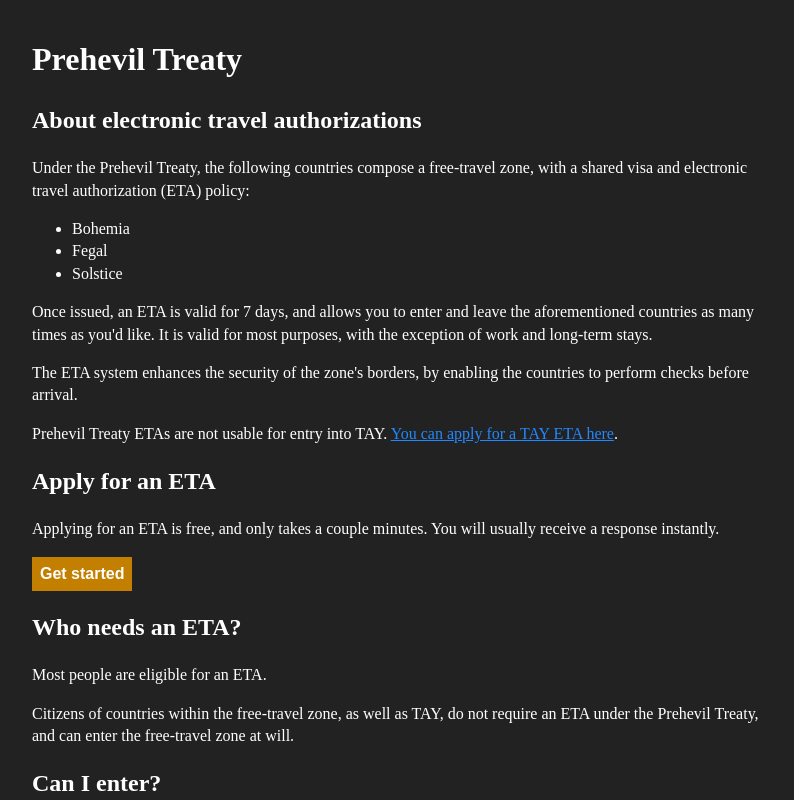
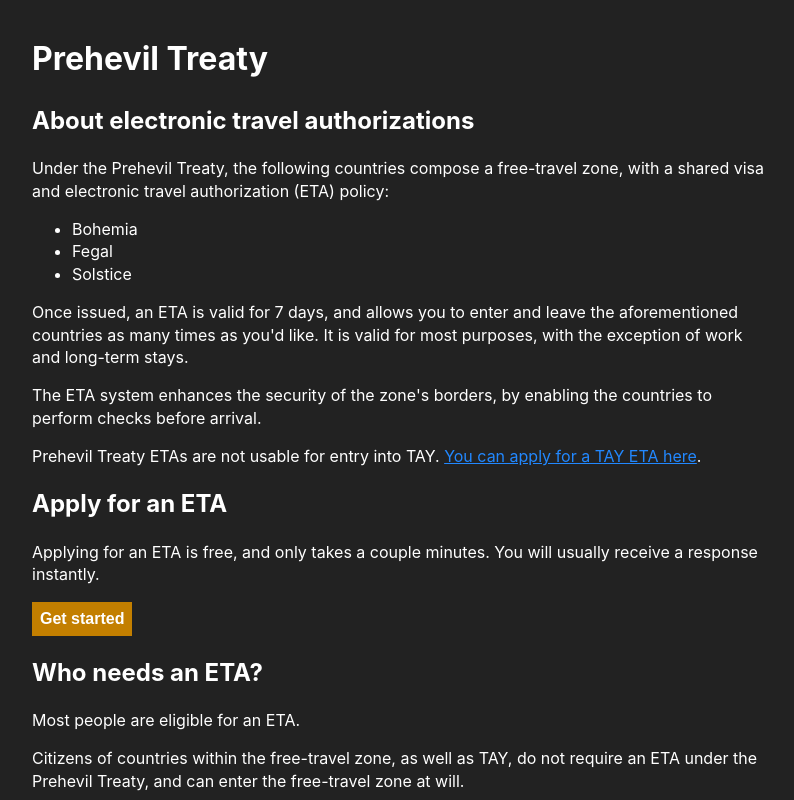
Before and after one commit to AshesOfEther/prehevil-treaty-eta, a Nuxt app in the folder frontend/: page / in a window 1280 px wide. Shown: the top 800 px of the page, without its empty margins (240-1034 px from the left). Built offline with nearby package versions, Linux system fonts and the light colour scheme; no server answers.

Commit message:
feat(frontend): set font

```diff
--- a/frontend/app/styles.css
+++ b/frontend/app/styles.css
@@ -9,6 +9,8 @@
 	--color-gray-light: #999999;
 	--color-gray-dark: #2e2e2e;
 	--color-link: #2288ff;
+
+	font-family: -apple-system, BlinkMacSystemFont, "Segoe UI", Roboto, Helvetica, Arial, sans-serif, "Apple Color Emoji", "Segoe UI Emoji", "Segoe UI Symbol";
 }
 
 body {
```
